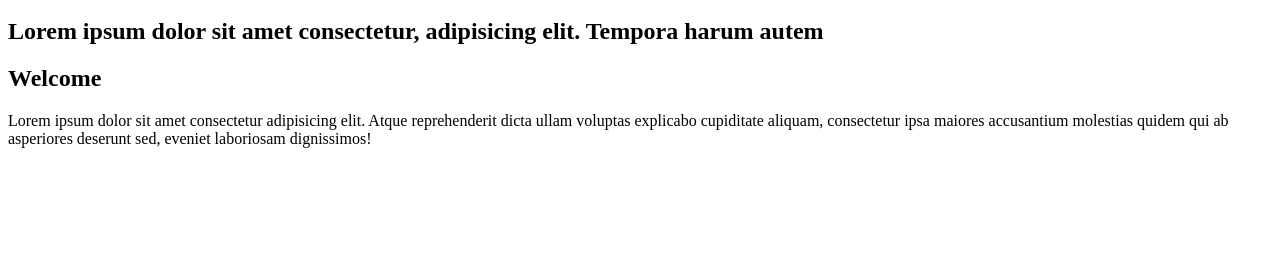
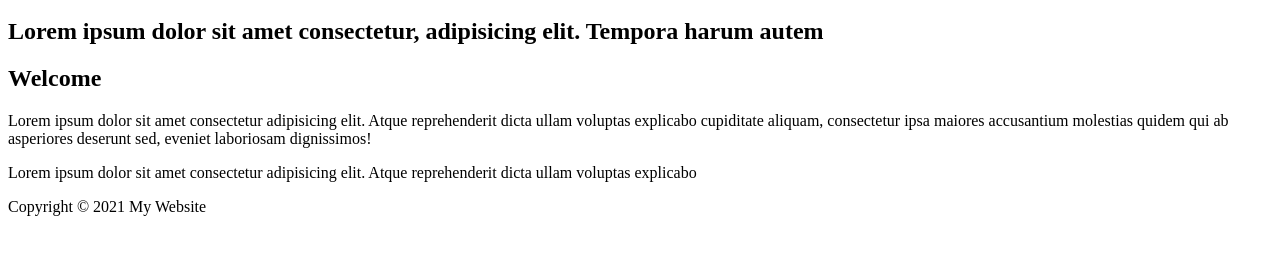
Before and after one commit to qrupp/HtmlCssBasics, a plain HTML site: page myWebsite/index.html in a window 1280 px wide. Shown: the part 154-408 px from the top of the page. Drawn offline with Linux system fonts and the light colour scheme.

Commit message:
First test website

```diff
--- a/myWebsite/index.html
+++ b/myWebsite/index.html
@@ -30,15 +30,20 @@
         </div>
     </section>
 
-    <section id="main">
-        <h1>Welcome</h1>
-        <p>Lorem ipsum dolor sit amet consectetur adipisicing elit. Atque reprehenderit dicta ullam voluptas explicabo cupiditate aliquam, consectetur ipsa maiores accusantium molestias quidem qui ab asperiores deserunt sed, eveniet laboriosam dignissimos!</p>
+    <div class="container">
+        <section id="main">
+            <h1>Welcome</h1>
+            <p>Lorem ipsum dolor sit amet consectetur adipisicing elit. Atque reprehenderit dicta ullam voluptas explicabo cupiditate aliquam, consectetur ipsa maiores accusantium molestias quidem qui ab asperiores deserunt sed, eveniet laboriosam dignissimos!</p>
 
-    </section>
+        </section>
 
-    <aside id="sidebar">
+        <aside id="sidebar">
+            <p>Lorem ipsum dolor sit amet consectetur adipisicing elit. Atque reprehenderit dicta ullam voluptas explicabo </p>
+        </aside>
+    </div>
 
-    </aside>
-
+    <footer id="main-footer">
+        <p>Copyright &copy; 2021 My Website</p>
+    </footer>
 </body>
 </html>
```
Also changed, not shown: myWebsite/images/showcase.jpeg (added), myWebsite/images/showcase.jpg (added).
